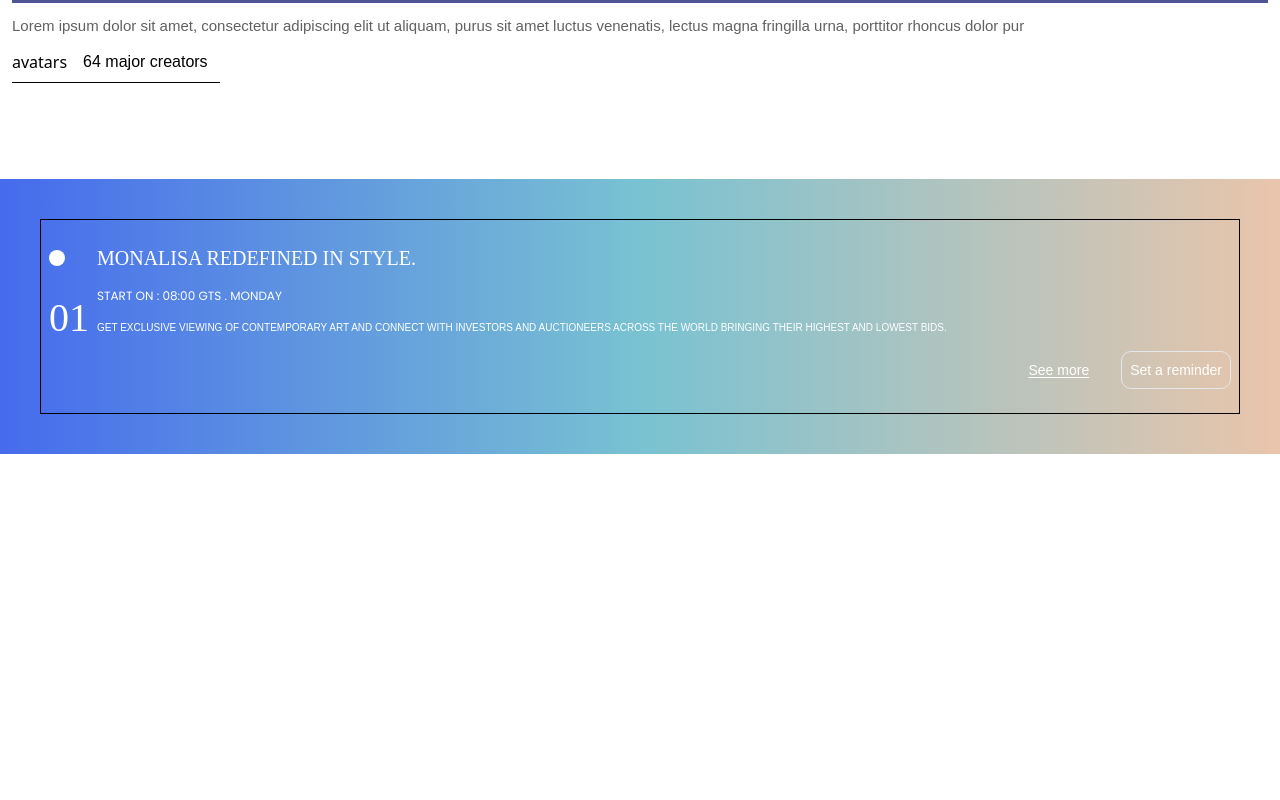
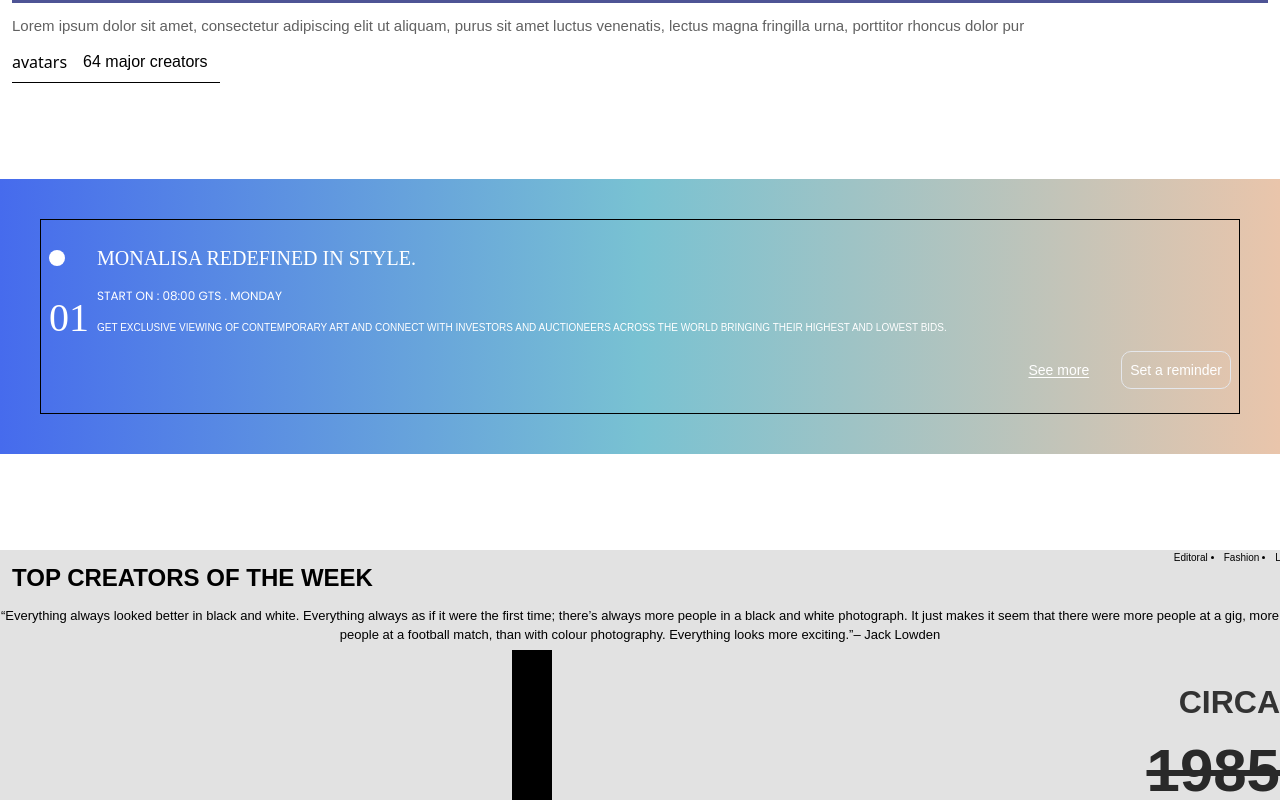
Before and after one commit to eniiku/Artsy, a React (Vite) app: page / in a window 1280 px wide. Shown: the part 1066-1866 px from the top of the page. Before the commit the page ends 1616 px from the top, so only its background shows below. Built offline with nearby package versions, Linux system fonts and the light colour scheme; a web font is replaced by a local one.

Commit message:
feat(HomePage): create basic styled html markup for creators section

```diff
--- a/src/views/Home/HomePage/HomePage.tsx
+++ b/src/views/Home/HomePage/HomePage.tsx
@@ -101,6 +101,43 @@ const HomePage = () => {
           </div>
         </div>
       </section>
+
+      <section
+        aria-label='showcase of the best creators for the week'
+        className='bg-light_gray_clr-300 -mx-3 relative h-[250px] overflow-hidden'
+      >
+        <div className='flex items-start justify-between'>
+          <h1 className='font-clash_display font-semibold text-2xl uppercase p-3 text-left '>
+            top creators of the week
+          </h1>
+
+          <ul className='flex font-clash_display text-[10px] capitalize -mr-8 gap-4'>
+            <li>editoral</li>
+
+            <li className='list-disc'>fashion</li>
+
+            <li className='list-disc'>lifestyle</li>
+          </ul>
+        </div>
+
+        <div className='font-clash_display font-extralight text-[13px] text-opacity-50 text-center'>
+          “Everything always looked better in black and white. Everything always
+          as if it were the first time; there’s always more people in a black
+          and white photograph. It just makes it seem that there were more
+          people at a gig, more people at a football match, than with colour
+          photography. Everything looks more exciting.”– Jack Lowden
+        </div>
+
+        <div className='font-clash_display font-bold absolute z-10 text-right -bottom-4 right-0'>
+          <p className='text-[32px] uppercase text-dark_gray_clr-200'>circa</p>
+
+          <p className='text-[60px] line-through text-dark_gray_clr-700'>
+            1985
+          </p>
+        </div>
+
+        <div className='absolute z-30 bottom-0 left-[40%] w-[40px] h-[150px] bg-black'></div>
+      </section>
     </div>
   );
 };
```
